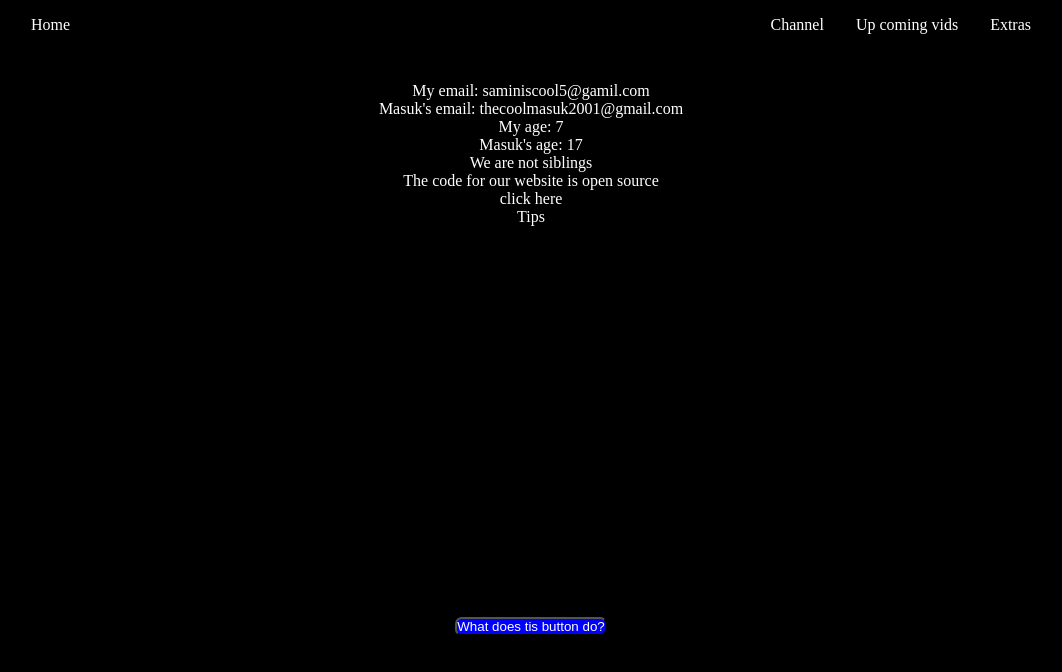
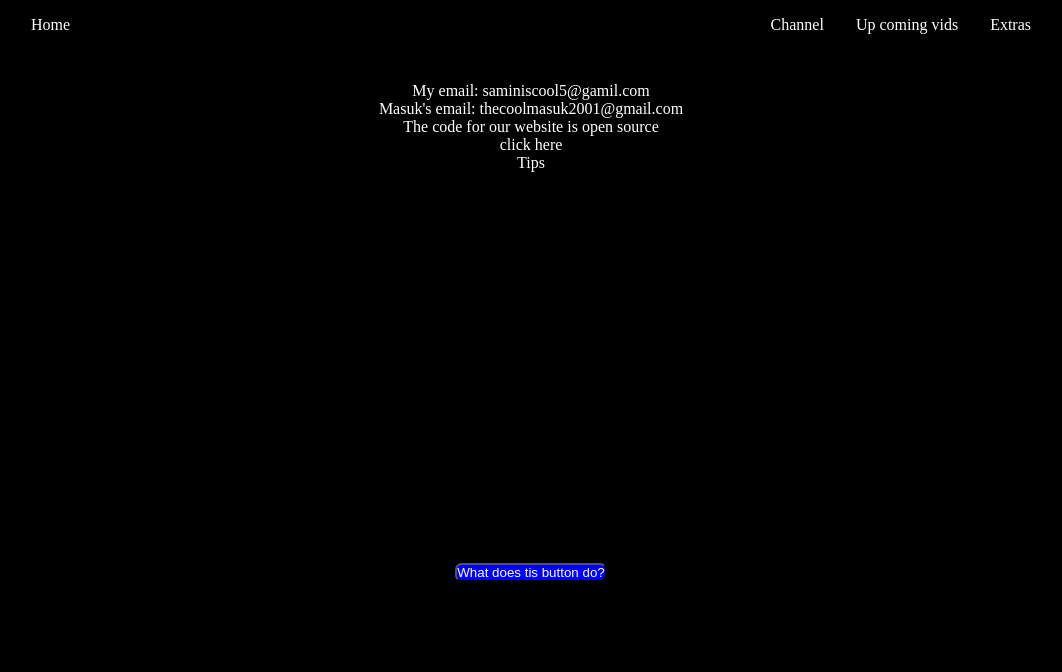
Before and after one commit to SaminYT5/SaminAndMasuksWebsite, a plain HTML site: page extras.html in a window 1280 px wide. Shown: the whole page, without its empty margins (109-1171 px from the left). Drawn offline with Linux system fonts and the light colour scheme.

Commit message:
Add files via upload

```diff
--- a/extras.html
+++ b/extras.html
@@ -17,9 +17,6 @@
         </header>
         <div class="text-container"><p>My email: saminiscool5@gamil.com</p></div>
         <div class="text-container"><p>Masuk's email: thecoolmasuk2001@gmail.com</p></div>
-        <div class="text-container"><p>My age: 7</p></div>
-        <div class="text-container"><p>Masuk's age: 17</p></div>
-        <div class="text-container"><p>We are not siblings</p></div>
         <div class="text-container"><p>The code for our website is open source</p></div>
         <div class="text-container"><a href="https://github.com/SaminYT5/SaminAndMasuksWebsite">click here</a></div>
         <div class="text-container"><a href="tips.html">Tips</a></div>
```
